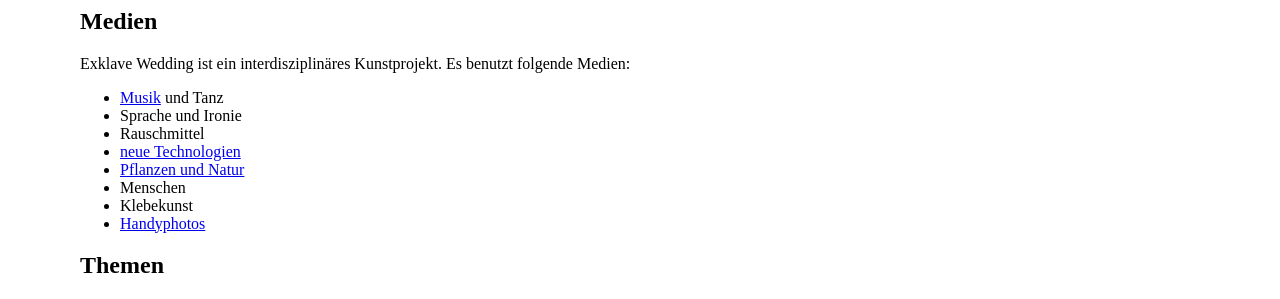
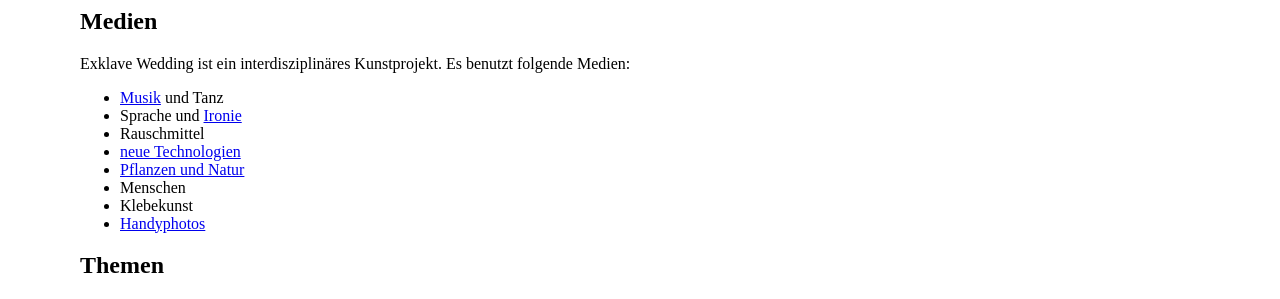
Before and after one commit to adamniedzielski/exklave-wedding, a Jekyll site: the page built from index.markdown, in a window 1280 px wide. Shown: the part 289-588 px from the top of the page. Built offline with Jekyll 4.4.1, drawn with Linux system fonts in a browser that asks for light colours; our own code applies the rules of GitHub Pages for plain Markdown files; part of the change alters nothing that is shown.

```diff
--- a/index.markdown
+++ b/index.markdown
@@ -23,7 +23,7 @@ Westerlandstraße 10<br>
 Exklave Wedding ist ein interdisziplinäres Kunstprojekt. Es benutzt folgende Medien:
 
 - [Musik](https://soundcloud.com/adam_slow) und Tanz
-- Sprache und Ironie
+- Sprache und [Ironie](https://chaos.social/tags/jobcenta)
 - Rauschmittel
 - [neue Technologien](https://github.com/adamniedzielski/exklave-wedding)
 - [Pflanzen und Natur](/slowbeet)
```
